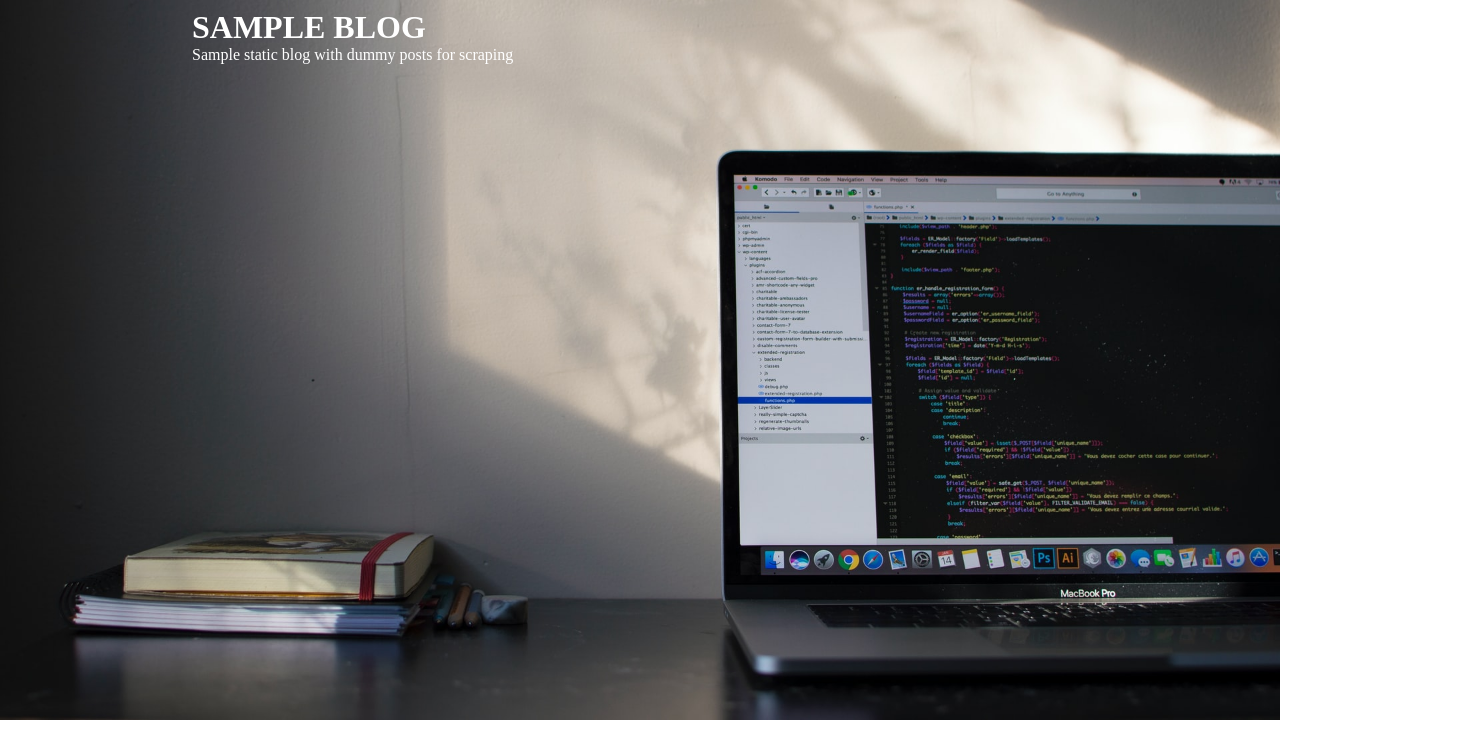
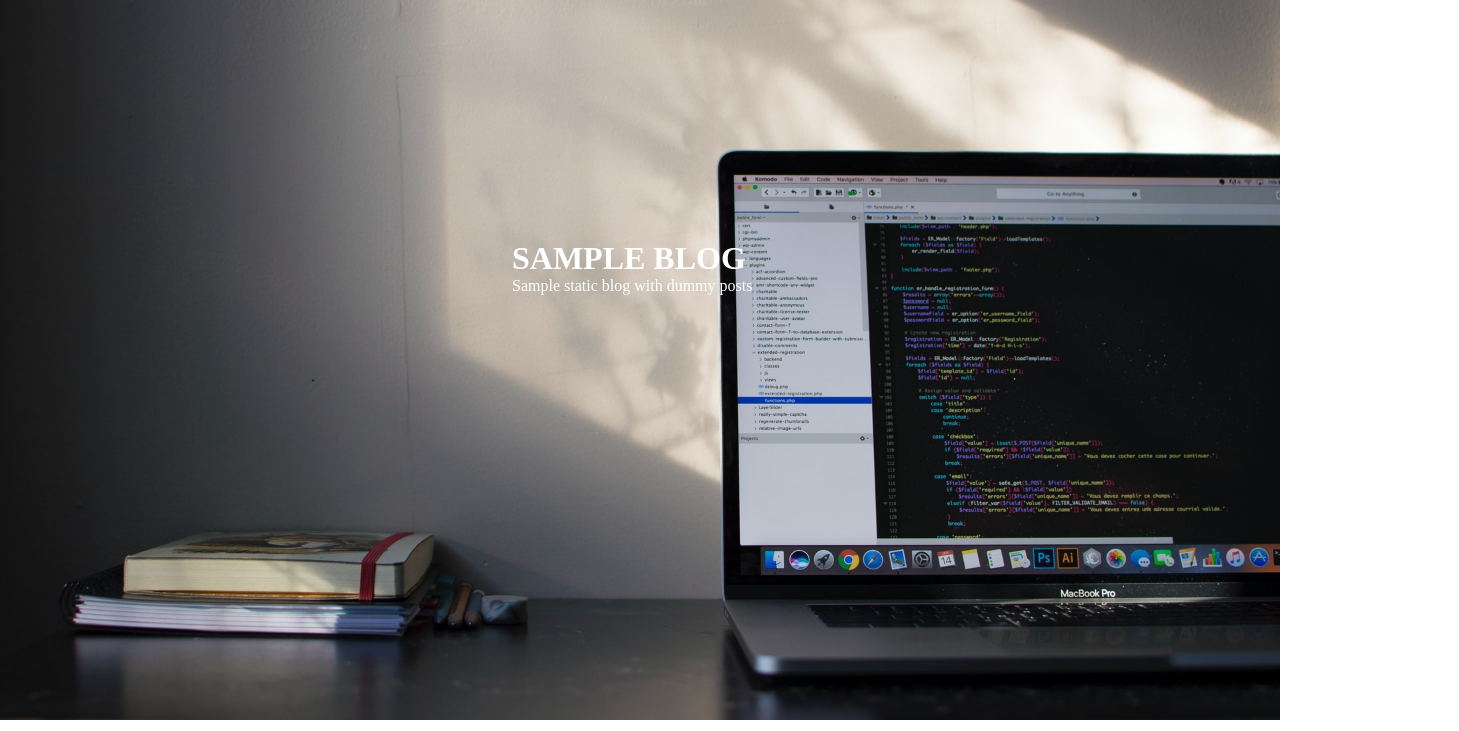
Before and after one commit to Czesiek2000/static_blog, a website: page index.html in a window 1280 px wide. Shown: the top 731 px of the page, 1459 px wide, since content can reach past the window. Drawn offline with Linux system fonts and the light colour scheme.

Commit message:
Fix text displaying

```diff
--- a/index.html
+++ b/index.html
@@ -11,7 +11,7 @@
         <img src="hero.jpg" alt="heroimage">
         <div class="hero-text">
             <h1 class="title">Sample blog</h1>
-            <p class="description">Sample static blog with dummy posts for scraping</p>
+            <p class="description">Sample static blog with dummy posts</p>
         </div>
     </div>
 
--- a/style.scss
+++ b/style.scss
@@ -2,6 +2,10 @@
     margin: 0;
     padding: 0;
     box-sizing: border-box;
+}
+
+body {
+    overflow-x: hidden;
 }
 
 a {
@@ -81,10 +85,20 @@ a {
     margin-left: 50px;
 }
 
+@media screen and (min-width: 375px) {
+    .hero {
+        &-text {
+            top: 9%;
+            left: 18%;
+        }
+    }
+}
+
 @media screen and (min-width: 425px) {
     .hero {
         &-text {
-            top: 9px;
+            top: 10%;
+            left: 22%;
         }
 
         .description {
@@ -114,6 +128,12 @@ a {
 }
 
 @media screen and (min-width: 768px) {
+    .hero {
+        &-text {
+            top: 20%;
+            left: 37%;
+        }
+    }
     .post {
         &s {
             margin-left: auto;
@@ -135,7 +155,25 @@ a {
     }
 }
 
+@media screen and (min-width: 1024px) {
+    .hero {
+        &-text {
+            top: 25%;
+            left: 30%;
+            font-size: 30px;
+        }
+    }
+}
+
 @media screen and (min-width: 1440px) {
+    .hero {
+        &-text {
+            top: 34%;
+            left: 36%;
+            font-size: 35px;
+        }
+    }
+
     .post {
         &s {
             width: 1200px;
```
Also changed, not shown: style.css.
